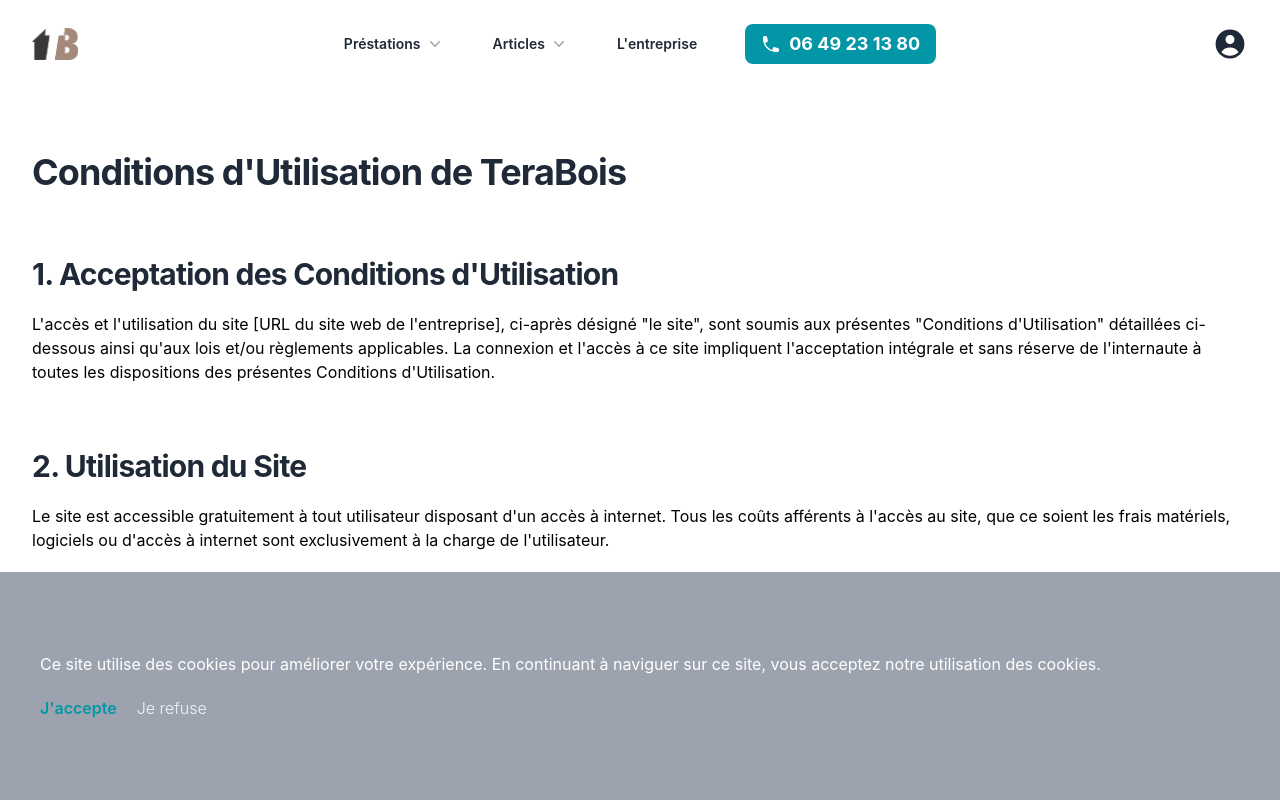
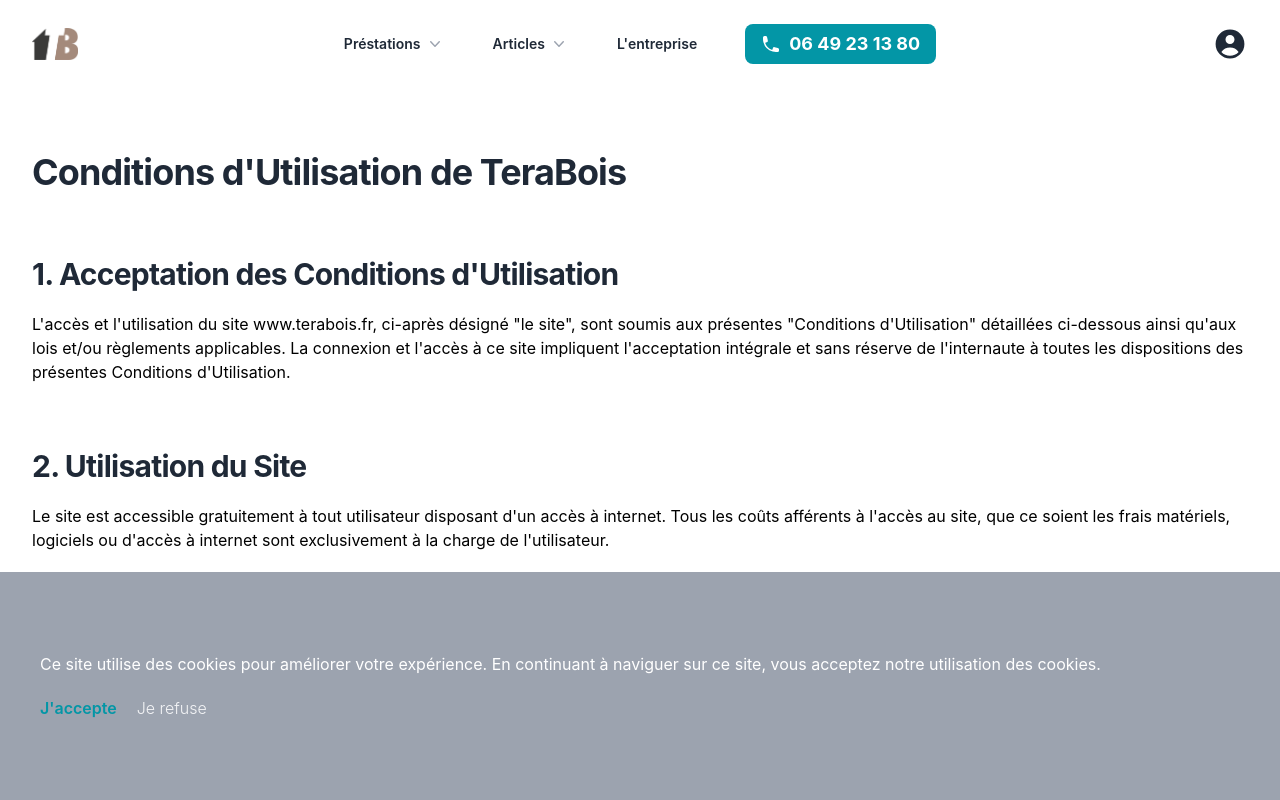
Before and after one commit to magicniclus/terabois, a Next.js app: page /conditions-utilisation in a window 1280 px wide. Shown: the top 800 px of the page. Built offline with nearby package versions, Linux system fonts and the light colour scheme.

Commit message:
Update index.js

```diff
--- a/pages/conditions-utilisation/index.js
+++ b/pages/conditions-utilisation/index.js
@@ -15,12 +15,12 @@
           1. Acceptation des Conditions d'Utilisation
         </h2>
         <p className="text-nomral font-normal mt-5">
-          L'accès et l'utilisation du site [URL du site web de l'entreprise],
-          ci-après désigné "le site", sont soumis aux présentes "Conditions
-          d'Utilisation" détaillées ci-dessous ainsi qu'aux lois et/ou
-          règlements applicables. La connexion et l'accès à ce site impliquent
-          l'acceptation intégrale et sans réserve de l'internaute à toutes les
-          dispositions des présentes Conditions d'Utilisation.
+          L'accès et l'utilisation du site www.terabois.fr, ci-après désigné "le
+          site", sont soumis aux présentes "Conditions d'Utilisation" détaillées
+          ci-dessous ainsi qu'aux lois et/ou règlements applicables. La
+          connexion et l'accès à ce site impliquent l'acceptation intégrale et
+          sans réserve de l'internaute à toutes les dispositions des présentes
+          Conditions d'Utilisation.
         </p>
         <h2 className="text-2xl font-bold tracking-tight text-gray-800 sm:text-3xl  mt-16">
           2. Utilisation du Site
```
